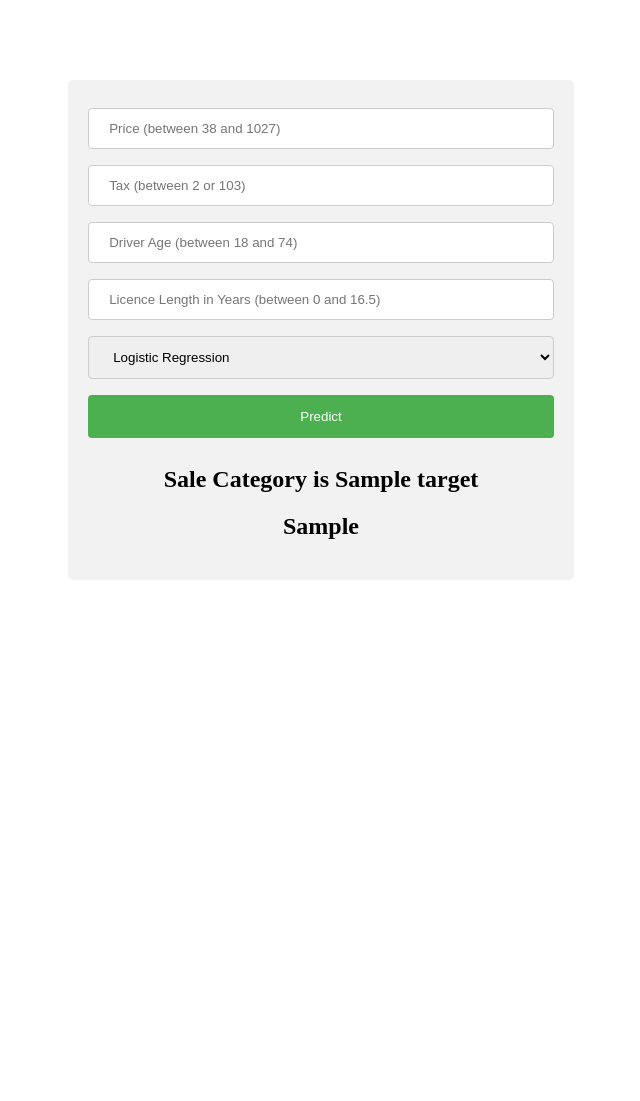
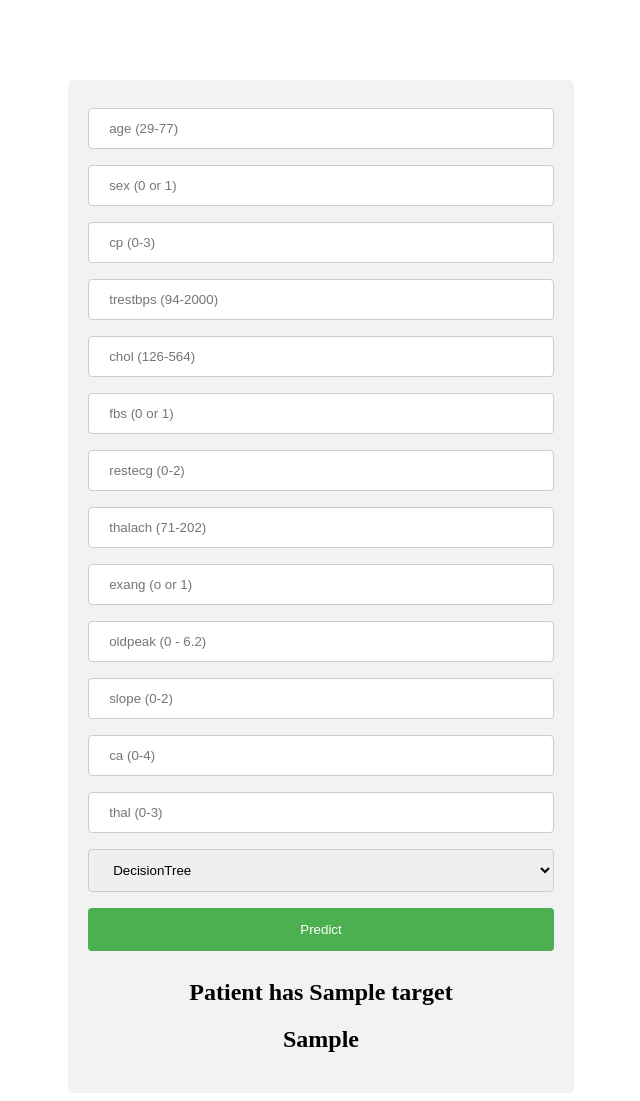
Before and after one commit to surajghuwalewala/CE888_ML_Deployment_App, a Flask app: template templates/home.html in a window 1280 px wide. Shown: the whole page, without its empty margins (319-959 px from the left). Before the commit the page ends 580 px from the top, so only its background shows below. Run offline with Flask 2, Linux system fonts and the light colour scheme; the template is opened without the code that fills it: most values are stand-ins (such as "Sample title", 1, 10 or a date in 2020); parts of the project's set-up code (start-up, migrations or seed data) failed here and were passed over.

Commit message:
HTML template changed for heart dataset

```diff
--- a/templates/home.html
+++ b/templates/home.html
@@ -37,7 +37,7 @@ div {
 
 
 <body>
-<center><h1><font color="white">Insurance Prediction</h1></center>
+<center><h1><font color="white">Disease Prediction</h1></center>
 <h2>     </h2>
 
 <div align="center" style="margin-right: 30%;
@@ -45,21 +45,47 @@ div {
 
   <form method="POST">
   <form action="/action_page.php">
-    <label for="price"></label>
-    <input type="number" id="price" name="price" placeholder="Price (between 38 and 1027)" min="38" max="1027" step="0.1" required size="35">
+    <label for="age"></label>
+    <input type="number" id="age" name="age" placeholder="age (29-77)" min="29" max="77" step="1" required size="35">
 
-    <label for="Tax"></label>
-    <input type="number" id="Tax" name="Tax" placeholder="Tax (between 2 or 103)" min="2" max="103" step="0.1" required size="35">
+    <label for="sex"></label>
+    <input type="number" id="sex" name="sex" placeholder="sex (0 or 1)" min="0" max="1" required size="35">
 
-    <label for="Driver_Age"></label>
-    <input type="number" id="Driver_Age" name="Driver_Age" placeholder="Driver Age (between 18 and 74)" min="18" max="74" required>
+    <label for="cp"></label>
+    <input type="number" id="cp" name="cp" placeholder="cp (0-3)" min="0" max="3" required size="35">
 
-    <label for="Licence_Length_Years"></label>
-    <input type="number" id="Licence_Length_Years" name="Licence_Length_Years" placeholder="Licence Length in Years (between 0 and 16.5)" min="-0.3" max="16.5" step="0.1" required>
+    <label for="trestbps"></label>
+    <input type="number" id="trestbps" name="trestbps" placeholder="trestbps (94-2000)" min="94" max="200" required size="35">
+
+    <label for="chol"></label>
+    <input type="number" id="chol" name="chol" placeholder="chol (126-564)" min="126" max="564" required size="35">
+
+    <label for="fbs"></label>
+    <input type="number" id="fbs" name="fbs" placeholder="fbs (0 or 1)" min="0" max="1" required size="35">
+
+    <label for="restecg"></label>
+    <input type="number" id="restecg" name="restecg" placeholder="restecg (0-2)" min="0" max="2" required size="35">
+
+    <label for="thalach"></label>
+    <input type="number" id="thalach" name="thalach" placeholder="thalach (71-202)" min="71" max="202" required size="35">
+
+    <label for="exang"></label>
+    <input type="number" id="exang" name="exang" placeholder="exang (o or 1)" min="0" max="1" required size="35">
+
+    <label for="oldpeak"></label>
+    <input type="number" id="oldpeak" name="oldpeak" placeholder="oldpeak (0 - 6.2)" min="0" max="6.2" step="0.1" required size="35">
+
+    <label for="slope"></label>
+    <input type="number" id="slope" name="slope" placeholder="slope (0-2)" min="0" max="2" required size="35">
+
+    <label for="ca"></label>
+    <input type="number" id="ca" name="ca" placeholder="ca (0-4)" min="0" max="4" required size="35">
+
+    <label for="thal"></label>
+    <input type="number" id="thal" name="thal" placeholder="thal (0-3)" min="0" max="3" required size="35">
 
     <select name="req_model">
-    <option value="Logistic">Logistic Regression</option>
-    <option value="RandomForest">Random Forest</option>
+    <option value="DecisionTree">DecisionTree</option>
     <option value="SVM">SVM</option>
   </select>
 
@@ -69,7 +95,7 @@ div {
 </form>
 
 <form method="GET">
-    <center><h2><font color="Black"> Sale Category is {{ target}}</h2></center>
+    <center><h2><font color="Black"> Patient has {{ target}}</h2></center>
     <center><h2><font color="Black"> {{ sale_making}}</h2></center>
 </form>
 
```
